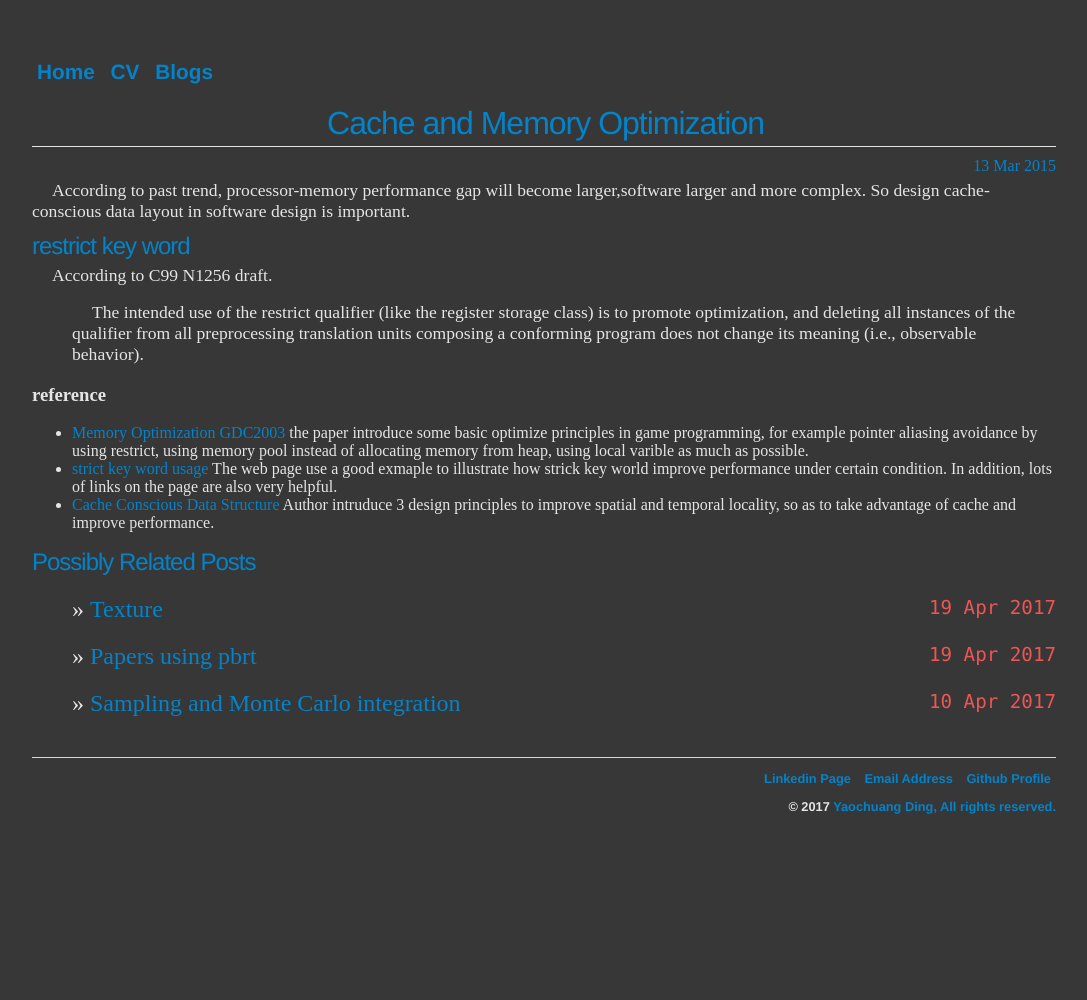
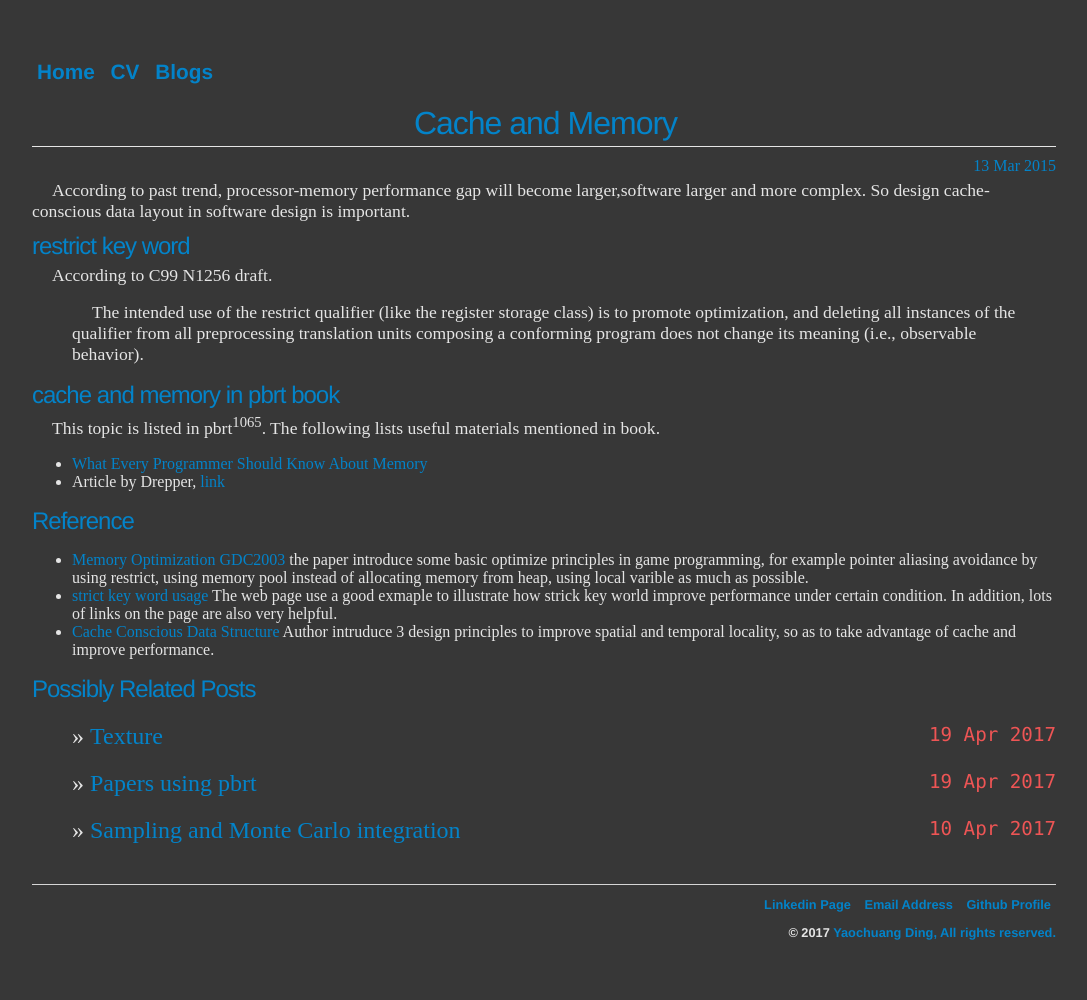
Before and after one commit to ychding11/ychding11.github.io, a Jekyll site: the page built from _posts/2015-03-13-Cache-and-Memory-Optimization.md, in a window 1280 px wide. Shown: the whole page, without its empty margins (96-1183 px from the left). Built offline with Jekyll 4.4.1, drawn with Linux system fonts in a browser that asks for light colours; before the commit the page ends 900 px from its top, so only the background shows below that.

Commit message:
add memory and cache related.

```diff
--- a/_posts/2015-03-13-Cache-and-Memory-Optimization.md
+++ b/_posts/2015-03-13-Cache-and-Memory-Optimization.md
@@ -1,18 +1,28 @@
 ---
 layout: post
-title: "Cache and Memory Optimization"
+title: "Cache and Memory"
 date: 2015-03-13
 ---
+
 According to past trend, processor-memory performance gap will become larger,software larger and more complex. So design
 cache-conscious data layout in software design is important.
 
 ## restrict key word
+
 According to C99 N1256 draft.
 
 >The intended use of the restrict qualifier (like the register storage class) is to promote optimization,
  and deleting all instances of the qualifier from all preprocessing translation units composing a conforming program does not change its meaning (i.e., observable behavior).
 
-### reference
+## cache and memory in pbrt book
+
+This topic is listed in pbrt<sup>1065</sup>. The following lists useful materials mentioned in book.
+
+- [What Every Programmer Should Know About Memory](https://people.freebsd.org/~lstewart/articles/cpumemory.pdf)
+- Article by Drepper, [link](https://lwn.net/Articles/255364/)
+
+## Reference
+
 - [Memory Optimization GDC2003](http://www.research.scea.com/research/pdfs/GDC2003_Memory_Optimization_18Mar03.pdf)
 the paper introduce some basic optimize principles in game programming, for example pointer aliasing avoidance by using restrict,
 using memory pool instead of allocating memory from heap, using local varible as much as possible.
```
Also changed, not shown: _posts/2017-04-19-papers-pbrt-v3.md (+4 -0 lines).
